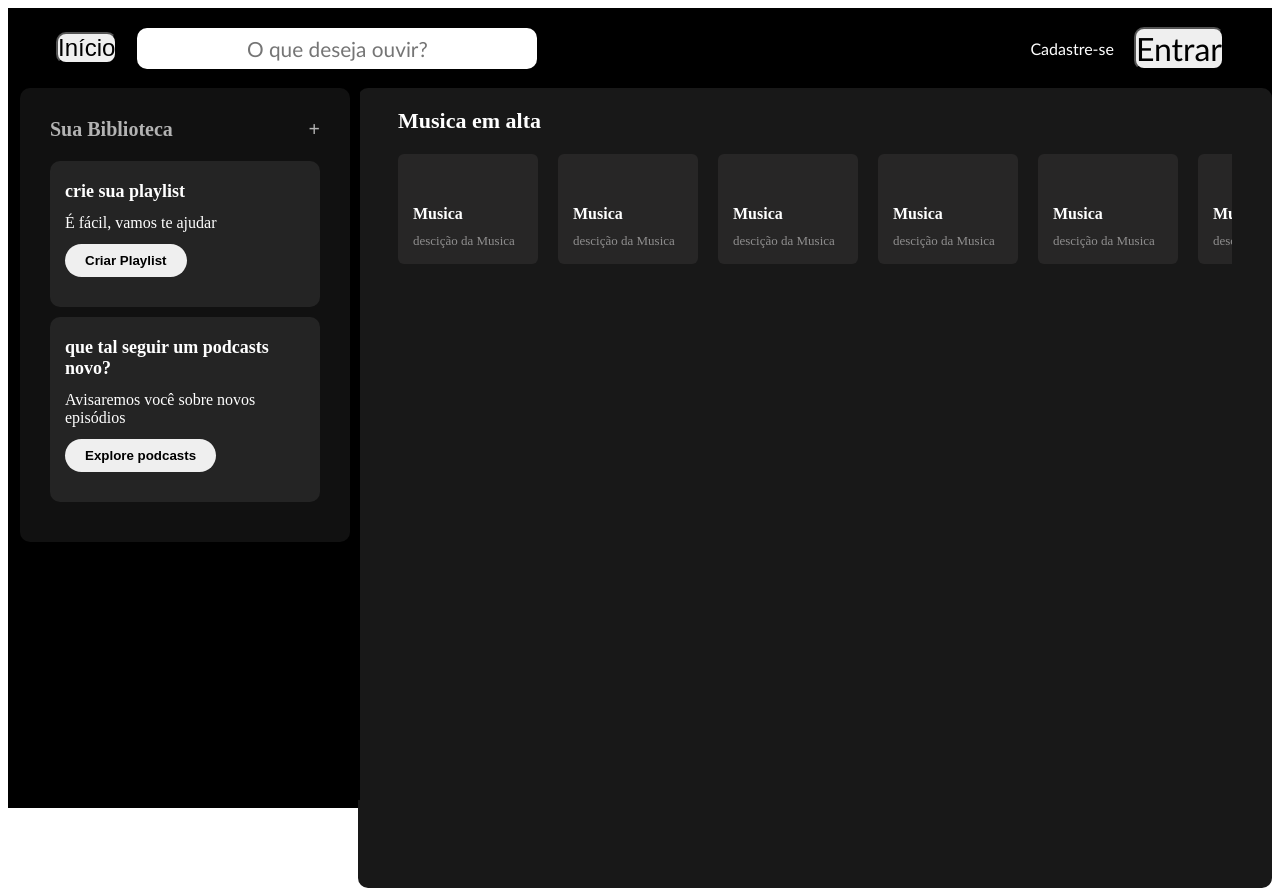
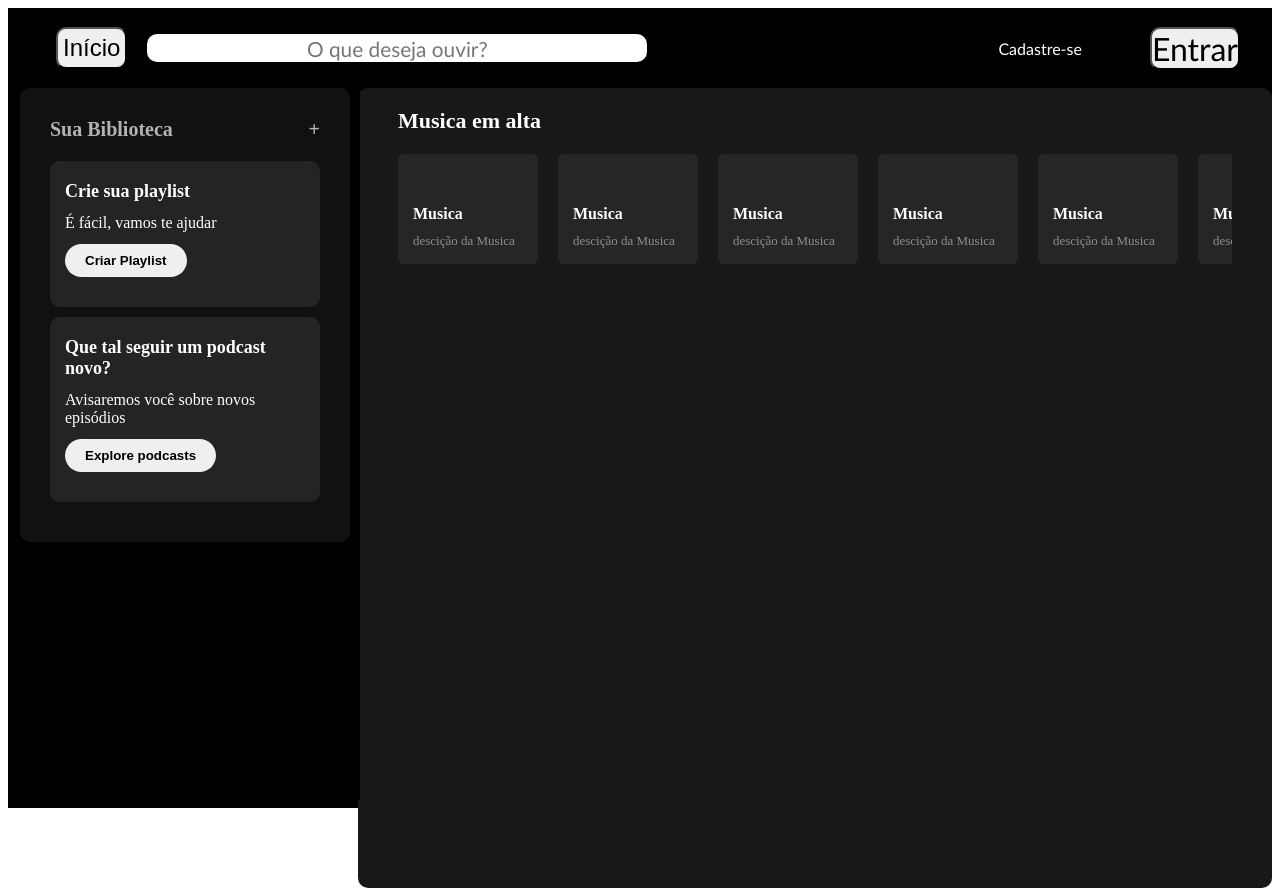
Before and after one commit to SamuelHansen1107/spotifei-frontend-senac, an Angular app: page / in a window 1280 px wide. Built offline with nearby package versions, Linux system fonts and the light colour scheme.

Commit message:
Ajustes no header e sidebar

```diff
--- a/src/app/components/home/home.component.css
+++ b/src/app/components/home/home.component.css
@@ -47,6 +47,7 @@
     cursor: pointer;
     border-radius: 10px;
     font-size: 1.5rem;
+    padding: 5px;
     font-family: Arial, Helvetica, sans-serif;
 }
 .div-botao-inicio button:hover
@@ -62,8 +63,8 @@
     border-radius: 10px;
     font-family: 'Gill Sans', 'Gill Sans MT', Calibri, 'Trebuchet MS', sans-serif;
     border: none;
-    padding: 0.5rem;
-    width: 400px;
+    padding: 0.1rem;
+    width: 500px;
     font-size: 1.3rem;
 }
 /* =============== */
@@ -87,7 +88,9 @@
 /* =============== */
 .div-botao-entrar
 {
-    margin-right: 1rem; /* Espaçamento à direita */
+    display: flex;
+    text-align: center;
+    margin-left: 3rem; /* Espaçamento à esquerda */
 }
 .div-botao-entrar button
 {
@@ -164,7 +167,7 @@
     margin-bottom: 10px;
 }
 .criar-playlist button:hover{
-    color:#ebeaea;
+    color:rgba(255, 0, 157, 0.664);
 }
 main{
     margin-left: 350px;
--- a/src/app/components/home/home.component.html
+++ b/src/app/components/home/home.component.html
@@ -33,12 +33,12 @@
                 <li>
                     <div class="sidebar-scroll">
                         <div class="criar-playlist">
-                            <h4>crie sua playlist</h4>
+                            <h4>Crie sua playlist</h4>
                             <p>É fácil, vamos te ajudar</p>
                             <button>Criar Playlist</button>
                         </div>
                         <div class="criar-playlist">
-                            <h4>que tal seguir um podcasts novo?</h4>
+                            <h4>Que tal seguir um podcast novo?</h4>
                             <p>Avisaremos você sobre novos episódios</p>
                             <button>Explore podcasts</button>
                         </div>
```
